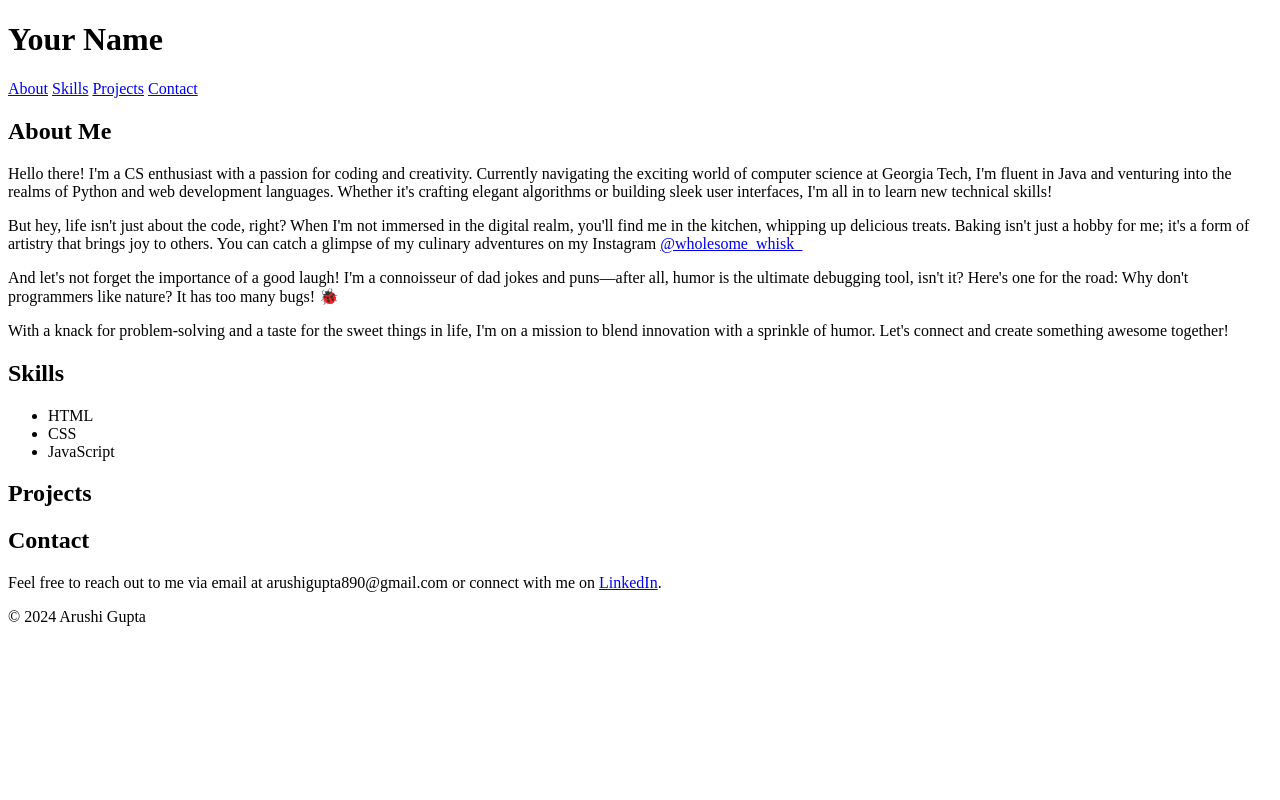
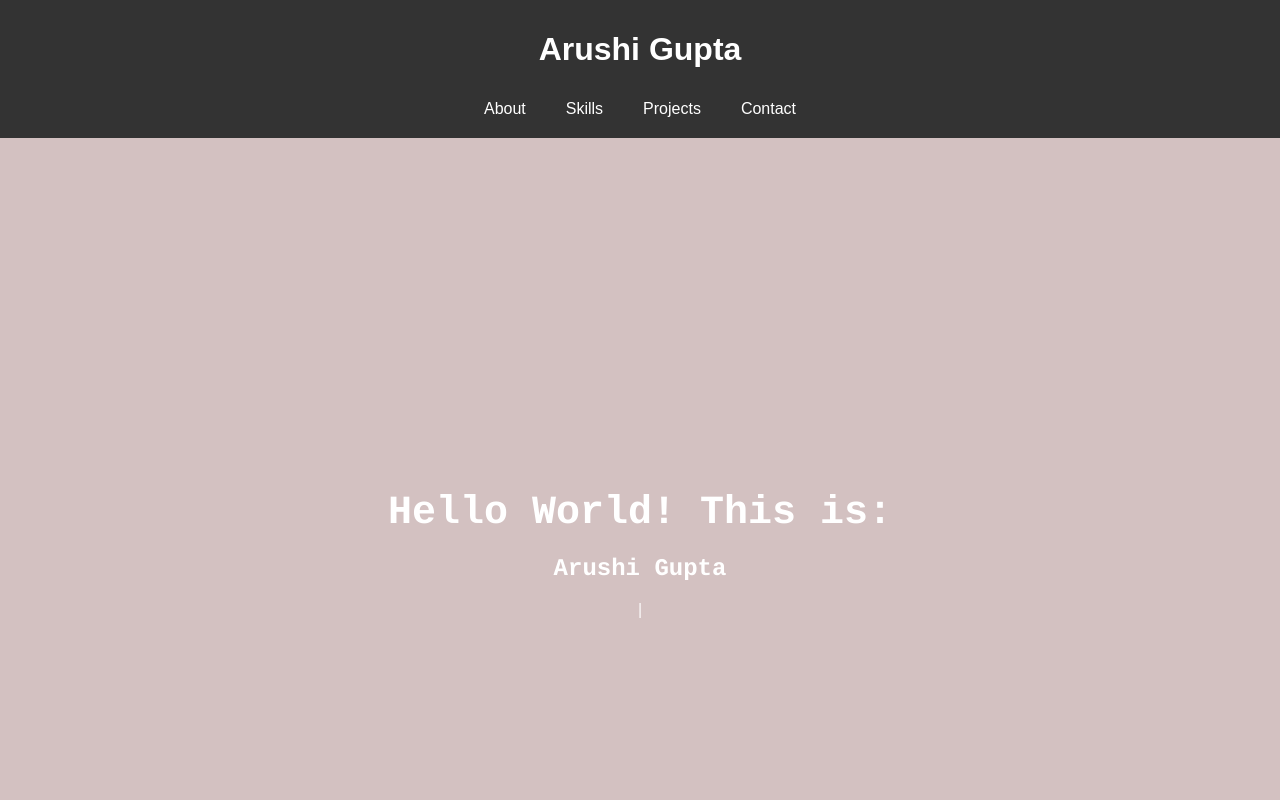
Before and after one commit to agupta0/PortfolioWebsite, a plain HTML site: page index.html in a window 1280 px wide. Shown: the top 800 px of the page. Drawn offline with nearby package versions, Linux system fonts and the light colour scheme.

Commit message:
This has hello world animation and about me. As well as nav menu bar. Colors are wrong

```diff
--- a/index.html
+++ b/index.html
@@ -3,12 +3,12 @@
 <head>
     <meta charset="UTF-8">
     <meta name="viewport" content="width=device-width, initial-scale=1.0">
-    <title>Your Name - Portfolio</title>
-    <link rel="stylesheet" href="styles.css">
+    <title> Arushi Gupta's- Portfolio</title>
+    <link rel="stylesheet" href="style.css">
 </head>
 <body>
     <header>
-        <h1>Your Name</h1>
+        <h1>Arushi Gupta</h1>
         <nav>
             <a href="#about">About</a>
             <a href="#skills">Skills</a>
@@ -16,6 +16,16 @@
             <a href="#contact">Contact</a>
         </nav>
     </header>
+
+    <section id="hero">
+        <div class="hero-content">
+            <!-- Hello World! without animation -->
+            <h1>Hello World! This is: </h1>
+            <!-- Arushi Gupta with typing animation -->
+            <h2 id="typed-text"></h2>
+        </div>
+    </section>
+
 
     <section id="about">
         <h2>About Me</h2>
@@ -52,6 +62,9 @@
         <p>&copy; 2024 Arushi Gupta</p>
     </footer>
 
+    <!-- Add the Typed.js library script -->
+    <script src="https://cdn.jsdelivr.net/npm/typed.js@2.0.12"></script>
+    <!-- Initialize Typed.js for the typed text animation -->
     <script src="script.js"></script>
 </body>
 </html>
--- a/script.js
+++ b/script.js
@@ -0,0 +1,7 @@
+// Initialize Typed.js for the typed text animation
+var typed = new Typed('#typed-text', {
+    strings: ["Arushi Gupta"],
+    typeSpeed: 50, // Typing speed in milliseconds
+    backSpeed: 20, // Backspacing speed in milliseconds
+    loop: true // Whether to loop through the strings
+});
--- a/style.css
+++ b/style.css
@@ -1,60 +1,93 @@
+/* Reset default browser styles */
 body {
-    font-family: Arial, sans-serif;
-    background-color: #f0f0f0;
     margin: 0;
     padding: 0;
 }
 
-h1 {
-    color: #333;
+/* Set background color */
+body {
+    background-color: #f0f0f0; /* Light gray background */
 }
 
-p {
-    color: #666;
+/* Apply Arial font family to all text */
+body {
+    font-family: Arial, sans-serif;
 }
 
+/* Style the header */
 header {
-    background-color: #333;
-    color: #fff;
-    padding: 10px;
+    background-color: #333; /* Dark gray background */
+    color: #fff; /* White text color */
+    padding: 10px; /* Add padding to header */
+    text-align: center; /* Center-align header text */
+}
+
+/* Style the navigation menu */
+nav {
+    display: flex; /* Use flexbox for navigation menu */
+    justify-content: center; /* Center-align navigation links */
+}
+
+/* Style the navigation links */
+nav a {
+    color: #fff; /* White text color */
+    text-decoration: none; /* Remove underline from links */
+    padding: 10px 20px; /* Add padding to links */
+}
+
+/* Add hover effect to navigation links */
+nav a:hover {
+    background-color: #555; /* Dark gray background on hover */
+}
+
+/* Add padding and background color to the skills section */
+#skills {
+    padding: 50px 0; /* Add padding to top and bottom */
+    background-color: #151414; /* Dark background color */
+    color: #ddd;
+}
+
+/* Style the heading in the skills section */
+#skills h2 {
+    margin-bottom: 20px; /* Add margin at the bottom of heading */
+}
+
+/* Style the list of skills */
+#skills ul {
+    list-style-type: none; /* Remove bullet points from list */
+    padding: 0; /* Remove default padding */
+}
+
+/* Style individual skill items */
+#skills li {
+    display: inline-block; /* Display items in a line */
+    margin: 0 10px; /* Add margin around each item */
+    padding: 10px 20px; /* Add padding to each item */
+    border: 1px solid #ddd; /* Add border to each item */
+    border-radius: 20px; /* Add border radius for rounded corners */
+    background-color: #fff; /* White background color */
+}
+
+#hero {
+    height: 100vh; /* Set the height of the hero section to 100% of the viewport height */
+    background-color: #d3c1c1; /* Example background color */
+    color: #fff; /* Example text color */
+    display: flex; /* Use flexbox to vertically center content */
+    justify-content: center; /* Center content horizontally */
+    align-items: center; /* Center content vertically */
+}
+
+.hero-content {
     text-align: center;
 }
 
-nav {
-    display: flex;
-    justify-content: center;
+.hero-content h1 {
+    font-family: Courier, monospace; /* Use Courier font for code-like appearance */
+    font-size: 2.5em; /* Example font size */
+    margin-bottom: 20px; /* Example margin */
 }
 
-nav a {
-    color: #fff;
-    text-decoration: none;
-    padding: 10px 20px;
+/* Add Courier font to typed text */
+#typed-text {
+    font-family: Courier, monospace; /* Use Courier font for typed text */
 }
-
-nav a:hover {
-    background-color: #555;
-}
-
-#skills {
-    padding: 50px 0;
-    background-color: #151414;
-    text-align: center;
-}
-
-#skills h2 {
-    margin-bottom: 20px;
-}
-
-#skills ul {
-    list-style-type: none;
-    padding: 0;
-}
-
-#skills li {
-    display: inline-block;
-    margin: 0 10px;
-    padding: 10px 20px;
-    border: 1px solid #ddd;
-    border-radius: 20px;
-    background-color: #fff;
-}
```
